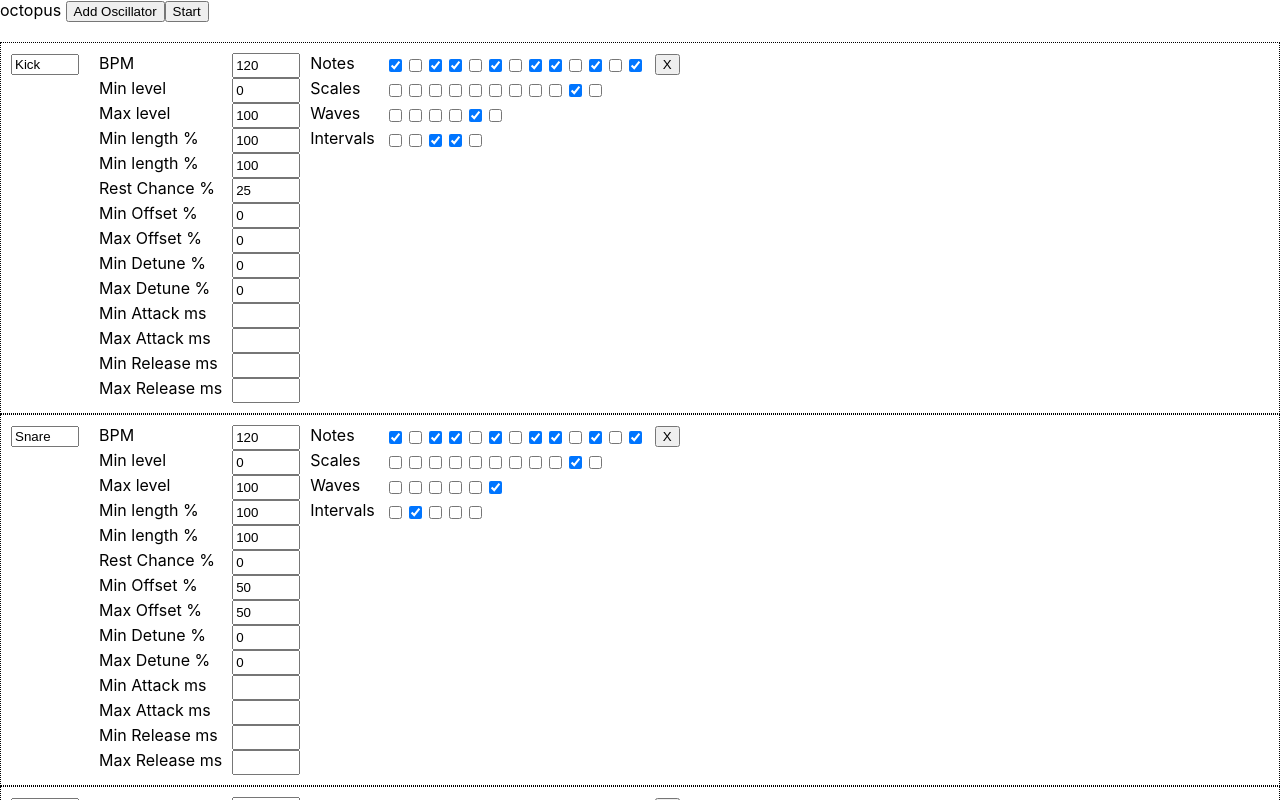
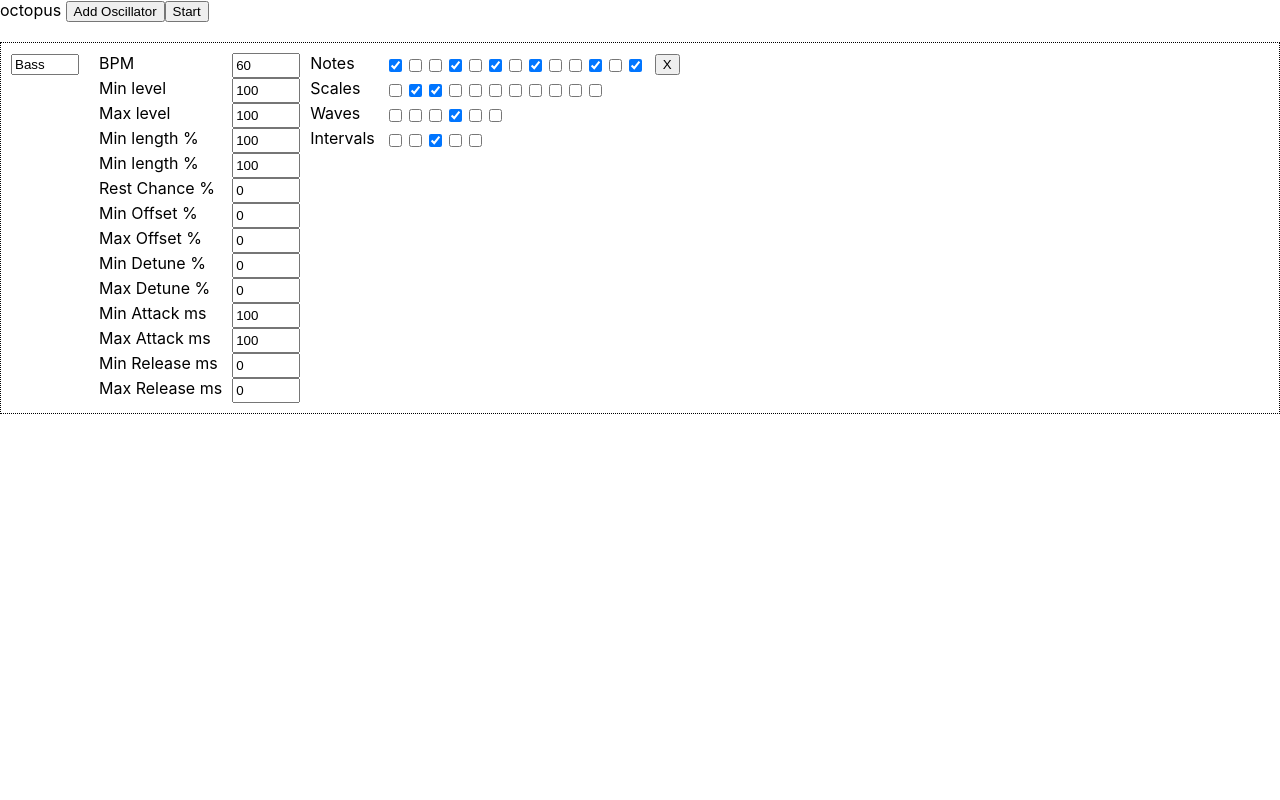
Before and after one commit to CodeKrakken/random-noise-generator, a React (Create React App) app: page / in a window 1280 px wide. Shown: the top 800 px of the page. Built offline with nearby package versions, Linux system fonts and the light colour scheme.

Commit message:
Refactoring note logic

```diff
--- a/src/App.jsx
+++ b/src/App.jsx
@@ -62,62 +62,56 @@ function App() {
   oscillator8.start(0);
 
   const demo = [
-    {
-      label           : 'Kick',
-      oscillator      : oscillator7,
-      gain            : gain7,
-      minFrequency    : 20,
-      maxFrequency    : 20000,
-      bpm             : 120,
-      minVolume       : 0,
-      maxVolume       : 100,
-      activeNotes     : [1, 3, 4, 6, 8, 9, 11, 13],
-      activeScales    : [9],
-      activeWaveShapes: ['kick'],
-      rest            : 25,
-      activeIntervals : [1/4, 1/8],
-      minNoteLength   : 100,
-      maxNoteLength   : 100,
-      minOffset       : 0,
-      maxOffset       : 0,
-      minDetune          : 0,
-      maxDetune          : 0
-    },
-    {
-      label           : 'Snare',
-      oscillator      : oscillator8,
-      gain            : gain8,
-      minFrequency    : 20,
-      maxFrequency    : 20000,
-      bpm             : 120,
-      minVolume       : 0,
-      maxVolume       : 100,
-      activeNotes     : [1, 3, 4, 6, 8, 9, 11, 13],
-      activeScales    : [9],
-      activeWaveShapes: ['snare'],
-      rest            : 0,
-      activeIntervals : [1/2],
-      minNoteLength   : 100,
-      maxNoteLength   : 100,
-      minOffset       : 50,
-      maxOffset       : 50,
-      minDetune       : 0,
-      maxDetune       : 0
-    },
+    // {
+    //   label           : 'Kick',
+    //   oscillator      : oscillator7,
+    //   gain            : gain7,
+    //   bpm             : 120,
+    //   minVolume       : 0,
+    //   maxVolume       : 100,
+    //   activeNotes     : [1, 3, 4, 6, 8, 9, 11, 13],
+    //   activeScales    : [9],
+    //   activeWaveShapes: ['kick'],
+    //   rest            : 25,
+    //   activeIntervals : [1/4, 1/8],
+    //   minNoteLength   : 100,
+    //   maxNoteLength   : 100,
+    //   minOffset       : 0,
+    //   maxOffset       : 0,
+    //   minDetune          : 0,
+    //   maxDetune          : 0
+    // },
+    // {
+    //   label           : 'Snare',
+    //   oscillator      : oscillator8,
+    //   gain            : gain8,
+    //   bpm             : 120,
+    //   minVolume       : 0,
+    //   maxVolume       : 100,
+    //   activeNotes     : [1, 3, 4, 6, 8, 9, 11, 13],
+    //   activeScales    : [9],
+    //   activeWaveShapes: ['snare'],
+    //   rest            : 0,
+    //   activeIntervals : [1/2],
+    //   minNoteLength   : 100,
+    //   maxNoteLength   : 100,
+    //   minOffset       : 50,
+    //   maxOffset       : 50,
+    //   minDetune       : 0,
+    //   maxDetune       : 0
+    // },
     {
       label           : 'Bass',
       oscillator      : oscillator,
       gain            : gain,
-      minFrequency    : 20,
-      maxFrequency    : 20000,
       bpm             : 60,
       minVolume       : 100,
       maxVolume       : 100,
       activeNotes     : [1, 4, 6, 8, 11, 13],
       activeScales    : [1,2],
       activeWaveShapes: ['square'],
-      rest            : 25,
-      activeIntervals : [1/4, 1/8],
+      rest            : 0,
+      activeIntervals : [1/4],
       minNoteLength   : 100,
       maxNoteLength   : 100,
       minOffset       : 0,
@@ -126,93 +120,85 @@ function App() {
       maxDetune       : 0,
       minAttack       : 100,
       maxAttack       : 100,
-      minRelease      : 1000,
-      maxRelease      : 1000,
+      minRelease      : 0,
+      maxRelease      : 0,
 
     },
-    {
-      label           : 'Chord',
-      oscillator      : oscillator2,
-      gain            : gain2,
-      minFrequency    : 20,
-      maxFrequency    : 20000,
-      bpm             : 120,
-      minVolume       : 50,
-      maxVolume       : 50,
-      activeNotes     : [1, 4, 6, 8, 11, 13],
-      activeScales    : [3,4,5],
-      activeWaveShapes: ['sawtooth'],
-      rest            : 0,
-      activeIntervals : [1],
-      minNoteLength   : 100,
-      maxNoteLength   : 100,
-      minOffset       : 0,
-      maxOffset       : 0,
-      minDetune       : 0,
-      maxDetune       : 0,
-      minAttack       : 1900,
-      maxAttack       : 1900,
-      minRelease      : 1000,
-      maxRelease      : 1000,
-    },
-    {
-      label           : 'Chord',
-      oscillator      : oscillator3,
-      gain            : gain3,
-      minFrequency    : 20,
-      maxFrequency    : 20000,
-      bpm             : 120,
-      minVolume       : 50,
-      maxVolume       : 50,
-      activeNotes     : [1, 4, 6, 8, 11, 13],
-      activeScales    : [3,4,5],
-      activeWaveShapes: ['sawtooth'],
-      rest            : 0,
-      activeIntervals : [1],
-      minNoteLength   : 100,
-      maxNoteLength   : 100,
-      minOffset       : 0,
-      maxOffset       : 0,
-      minDetune       : 0,
-      maxDetune       : 0,
-      minAttack       : 1900,
-      maxAttack       : 1900,
-      minRelease      : 1000,
-      maxRelease      : 1000,
+    // {
+    //   label           : 'Chord',
+    //   oscillator      : oscillator2,
+    //   gain            : gain2,
+    //   bpm             : 120,
+    //   minVolume       : 50,
+    //   maxVolume       : 50,
+    //   activeNotes     : [1, 4, 6, 8, 11, 13],
+    //   activeScales    : [3,4,5],
+    //   activeWaveShapes: ['sawtooth'],
+    //   rest            : 0,
+    //   activeIntervals : [1],
+    //   minNoteLength   : 100,
+    //   maxNoteLength   : 100,
+    //   minOffset       : 0,
+    //   maxOffset       : 0,
+    //   minDetune       : 0,
+    //   maxDetune       : 0,
+    //   minAttack       : 1900,
+    //   maxAttack       : 1900,
+    //   minRelease      : 1000,
+    //   maxRelease      : 1000,
+    // },
+    // {
+    //   label           : 'Chord',
+    //   oscillator      : oscillator3,
+    //   gain            : gain3,
+    //   bpm             : 120,
+    //   minVolume       : 50,
+    //   maxVolume       : 50,
+    //   activeNotes     : [1, 4, 6, 8, 11, 13],
+    //   activeScales    : [3,4,5],
+    //   activeWaveShapes: ['sawtooth'],
+    //   rest            : 0,
+    //   activeIntervals : [1],
+    //   minNoteLength   : 100,
+    //   maxNoteLength   : 100,
+    //   minOffset       : 0,
+    //   maxOffset       : 0,
+    //   minDetune       : 0,
+    //   maxDetune       : 0,
+    //   minAttack       : 1900,
+    //   maxAttack       : 1900,
+    //   minRelease      : 1000,
+    //   maxRelease      : 1000,
 
-    },
-    {
-      label           : 'Chord',
-      oscillator      : oscillator4,
-      gain            : gain4,
-      minFrequency    : 20,
-      maxFrequency    : 20000,
-      bpm             : 120,
-      minVolume       : 50,
-      maxVolume       : 50,
-      activeNotes     : [1, 4, 6, 8, 11, 13],
-      activeScales    : [3,4,5],
-      activeWaveShapes: ['sawtooth'],
-      rest            : 0,
-      activeIntervals : [1],
-      minNoteLength   : 100,
-      maxNoteLength   : 100,
-      minOffset       : 0,
-      maxOffset       : 0,
-      minDetune       : 0,
-      maxDetune       : 0,
-      minAttack       : 1900,
-      maxAttack       : 1900,
-      minRelease      : 1000,
-      maxRelease      : 1000,
+    // },
+    // {
+    //   label           : 'Chord',
+    //   oscillator      : oscillator4,
+    //   gain            : gain4,
+    //   bpm             : 120,
+    //   minVolume       : 50,
+    //   maxVolume       : 50,
+    //   activeNotes     : [1, 4, 6, 8, 11, 13],
+    //   activeScales    : [3,4,5],
+    //   activeWaveShapes: ['sawtooth'],
+    //   rest            : 0,
+    //   activeIntervals : [1],
+    //   minNoteLength   : 100,
+    //   maxNoteLength   : 100,
+    //   minOffset       : 0,
+    //   maxOffset       : 0,
+    //   minDetune       : 0,
+    //   maxDetune       : 0,
+    //   minAttack       : 1900,
+    //   maxAttack       : 1900,
+    //   minRelease      : 1000,
+    //   maxRelease      : 1000,
 
-    },
+    // },
     // {
     //   label           : 'Middle',
     //   oscillator      : oscillator5,
     //   gain            : gain5,
-    //   minFrequency    : 20,
-    //   maxFrequency    : 20000,
     //   bpm             : 120,
     //   minVolume       : 50,
     //   maxVolume       : 75,
@@ -236,8 +222,6 @@ function App() {
     //   label           : 'Lead',
     //   oscillator      : oscillator6,
     //   gain            : gain6,
-    //   minFrequency    : 20,
-    //   maxFrequency    : 20000,
     //   bpm             : 120,
     //   minVolume       : 75,
     //   maxVolume       : 100,
@@ -267,7 +251,6 @@ function App() {
     const newOscillator = setUpOscillator()
     const newNodes = [nodes, newOscillator].flat()
     setNodes(newNodes)
-    console.log(newNodes)
   }
 
   const setUpOscillator = () => {
@@ -283,8 +266,6 @@ function App() {
       label           : 'New Oscillator',
       oscillator      : oscillator,
       gain            : gain,
-      minFrequency    : 20,
-      maxFrequency    : 20000,
       bpm             : bpm,
       minVolume       : 100,
       maxVolume       : 100,
@@ -337,13 +318,13 @@ function App() {
     return filteredFrequencies.flat(Infinity)
   }
 
-  const playNote = (node, i) => {
+  const newInterval = (i) => {
     if (cycling)  {
 
-      if (context.currentTime >= node.nextNoteAt) {
-        playSound(node, i)
+      if (context.currentTime >= node.intervalEnd) {
+        runInterval(i)
       } else {
-        setTimeout(() => {playSound(node, i)}, (node.nextNoteAt - context.currentTime)*1000)
+        setTimeout(() => {runInterval(i)}, (nodes[i].intervalEnd - context.currentTime)*1000)
       }
     }
   }
@@ -363,51 +344,45 @@ function App() {
     return frequency + hzDiff / 100 * detune
   }
 
-  const playSound = (node, i) => {
-
-    const offset = getRangeValue('offset', i)
-
-    const bpm         = +document.getElementById(`bpm${i}`).value
+  const getIntervalLength = (i) => {
     const liveIntervals = Array.from(document.getElementsByClassName(`interval${i}`)).filter(interval => interval.checked)
     const interval = +liveIntervals[Math.floor(Math.random() * liveIntervals.length)].value
+    const intervalBpmAdjuster = 4
+    const bpm             = +document.getElementById(`bpm${i}`).value
+    const intervalLength  = 60000/bpm * interval * intervalBpmAdjuster
+    return intervalLength/1000
+  }
 
-    const intervalBpmAdjuster = 4
-    const intervalLength  = 60000/bpm * interval * intervalBpmAdjuster
-    node.nextNoteAt += intervalLength/1000
-
+  const isRest = (i) => {
     const chanceOfRest        = +document.getElementById(`rest${i}`).value/100
     const diceRoll = Math.random()
+    return diceRoll < chanceOfRest
+  }
 
-    if (diceRoll >= chanceOfRest) {
+  const runInterval = (i) => {
+
+    const intervalLength = getIntervalLength(i)
+
+    nodes[i].intervalEnd += intervalLength
+    const liveWaves = Array.from(document.getElementsByClassName(`wave${i}`)).filter(wave => wave.checked)
+
+    if (isRest(i) || !liveWaves) {
+
+      nodes[i].gain.gain.value = 0
+
+    } else {
+
       const minVolume   = +document.getElementById(`minVolume${i}`).value
       const maxVolume   = +document.getElementById(`maxVolume${i}`).value
       const minLength   = +document.getElementById(`minLength${i}`).value
       const maxLength   = +document.getElementById(`maxLength${i}`).value
 
-      const liveWaves = Array.from(document.getElementsByClassName(`wave${i}`)).filter(wave => wave.checked)
+      const offset = getRangeValue('offset', i)
 
-      if (liveWaves) {
-        setTimeout(() => {
+      setTimeout(async () => {
 
-          const waveShape   = liveWaves[Math.floor(Math.random() * liveWaves.length)].value
-          node.oscillator.type   = waveShape
-          const level       = ((minVolume + Math.random() * (maxVolume - minVolume))/100)/nodes.length
-          let time = context.currentTime
-          node.gain.gain.setValueAtTime(0, time)
-          const attack  = getRangeValue('attack', i)
-          const release = getRangeValue('release', i)
-
-          node.gain.gain.linearRampToValueAtTime(level, time + attack/1000)
-
-          const timeOfRelease = node.nextNoteAt - release/1000
-
-          const timeToWait = (timeOfRelease - context.currentTime)*1000
-
-          setTimeout(() => {
-            const time = context.currentTime
-            node.gain.gain.setValueAtTime(level, time)
-            node.gain.gain.linearRampToValueAtTime(0, node.nextNoteAt)
-          }, timeToWait)
+        const waveShape       = liveWaves[Math.floor(Math.random() * liveWaves.length)].value
+        nodes[i].oscillator.type  = waveShape
 
         if (
           [
@@ -421,48 +396,70 @@ function App() {
           try {
             const frequency   = detune(getRandomFrequency(i), i)
 
-              node.oscillator.frequency.value = frequency
+            nodes[i].oscillator.frequency.value = frequency
 
             const noteLengthPercentage  = (minLength + Math.random() * (maxLength - minLength))
             const noteLength = intervalLength / 100 * noteLengthPercentage
 
             if (noteLength < intervalLength) {
 
-                setTimeout(() => {node.gain.gain.setValueAtTime(0, context.currentTime)}, noteLength)
+              setTimeout(() => {nodes[i].gain.gain.setValueAtTime(0, context.currentTime)}, noteLength)
 
             }
+
+            const attackPercentage  = 100 // getRangeValue('attack', i)
+            // const release = getRangeValue('release', i)
+
+            const endOfAttack = intervalLength / 100 * attackPercentage
+            const level       = ((minVolume + Math.random() * (maxVolume - minVolume))/100)/nodes.length
+            let timeSinceStart = context.currentTime
+
+            await nodes[i].gain.gain.setValueAtTime(0, context.currentTime)
+            console.log('node value')
+            console.log(nodes[i].gain.gain.value)
+            console.log('Current time')
+            console.log(context.currentTime)
+
+            nodes[i].gain.gain.linearRampToValueAtTime(level, context.currentTime + endOfAttack)
+
+            // const timeOfRelease = nodes[i].intervalEnd - intervalLength/1000/100*release
+            // const timeToWait = (timeOfRelease - context.currentTime)*1000
+
+            // setTimeout(() => {
+            //   const timeSinceStart = context.currentTime
+            //   nodes[i].gain.gain.setValueAtTime(level, timeSinceStart)
+            //   nodes[i].gain.gain.linearRampToValueAtTime(0, nodes[i].intervalEnd)
+            // }, timeToWait)
           } catch (error) {
             console.log(error)
           }
         } else {
           try {
-              node.oscillator.frequency.value = 0
+            nodes[i].oscillator.frequency.value = 0
             if (waveShape === 'kick'  ) {kickSample.play()}
             if (waveShape === 'snare' ) {snareSample.play()}
           } catch (error) {
             console.log(error.message)
           }
         }
+
       }, offset / 100 * intervalLength)
     }
-    } else {
-      node.gain.gain.value = 0
-    }
-    setTimeout(() => {playNote(node, i)}, node.nextNoteAt - context.currentTime)
+    setTimeout(() => {newInterval(i)}, nodes[i].intervalEnd - context.currentTime)
   }
 
   const start = () => {
     setCycleButtonLabel('Stop')
     context.resume()
     nodes.forEach((node, i) => {
-      node.nextNoteAt = context.currentTime
-      playNote(node, i)
+      node.intervalEnd = context.currentTime
+      newInterval(i)
     })
   }
 
   const stop = () => {
     setCycleButtonLabel('Start')
-    nodes.forEach(node => {node.gain.gain.setValueAtTime(0, context.currentTime)})
+    nodes.map(node => {node.gain.gain.setValueAtTime(0, context.currentTime)})
   }
 
   const handleStartStop = () => {
```
Lines whose indentation alone changed are shown as unchanged.
